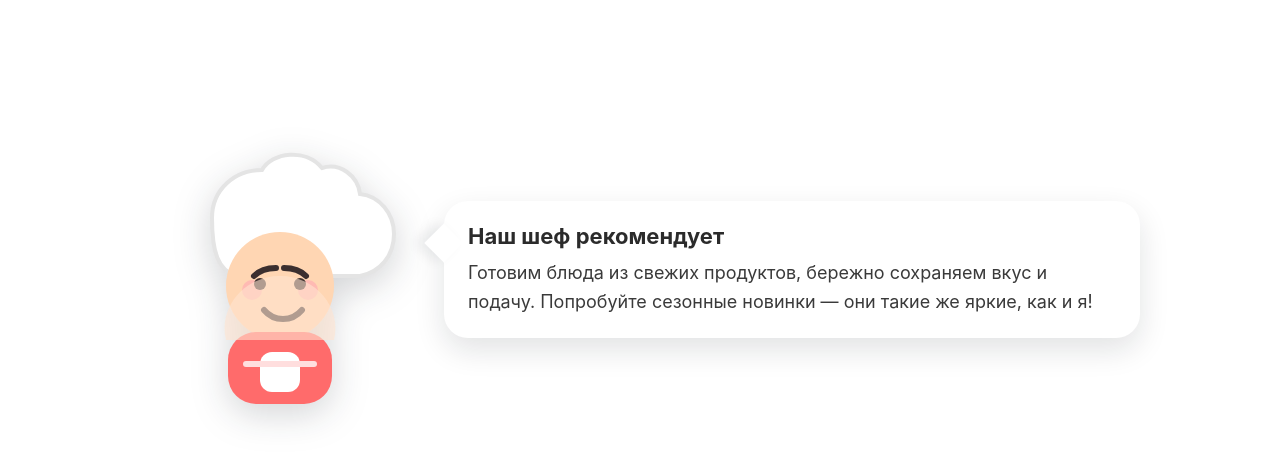
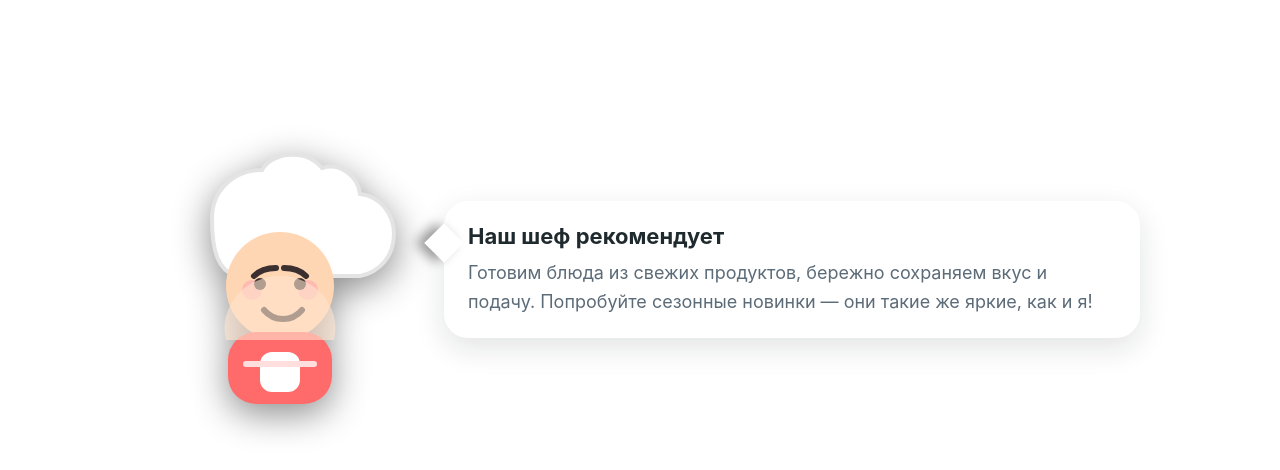
Before and after one commit to natka-pvp/food-delivery, a React (Create React App) app in the folder food/: page / in a window 1280 px wide. Shown: the part 3840-4310 px from the top of the page. Built offline with nearby package versions, Linux system fonts and the light colour scheme.

Commit message:
styles in Cook

```diff
--- a/food/src/components/ChefCook/ChefCook.module.css
+++ b/food/src/components/ChefCook/ChefCook.module.css
@@ -22,15 +22,15 @@
   height: auto;
   max-width: 260px;
   display: block;
-  filter: drop-shadow(0 10px 18px rgba(18, 24, 32, 0.18));
+  filter: drop-shadow(0 10px 18px rgba(0, 0, 0, 0.45));
 }
 
 .bubble {
   position: relative;
-  background: #ffffff;
+  background: var(--surface);
   border-radius: 24px;
   padding: 22px 24px;
-  box-shadow: 0 12px 30px rgba(18, 24, 32, 0.12);
+  box-shadow: var(--shadow);
 }
 
 .bubble::after {
@@ -40,23 +40,23 @@
   top: 28px;
   width: 28px;
   height: 28px;
-  background: #ffffff;
+  background: var(--surface);
   transform: rotate(45deg);
-  box-shadow: -6px 6px 12px rgba(18, 24, 32, 0.08);
+  box-shadow: -6px 6px 12px rgba(0, 0, 0, 0.4);
 }
 
 .title {
   margin: 0 0 10px;
   font-size: 22px;
   font-weight: 700;
-  color: #2b2b2b;
+  color: var(--text);
 }
 
 .text {
   margin: 0;
   font-size: 18px;
   line-height: 1.6;
-  color: #3a3a3a;
+  color: var(--muted);
 }
 
 @media (max-width: 768px) {
```
